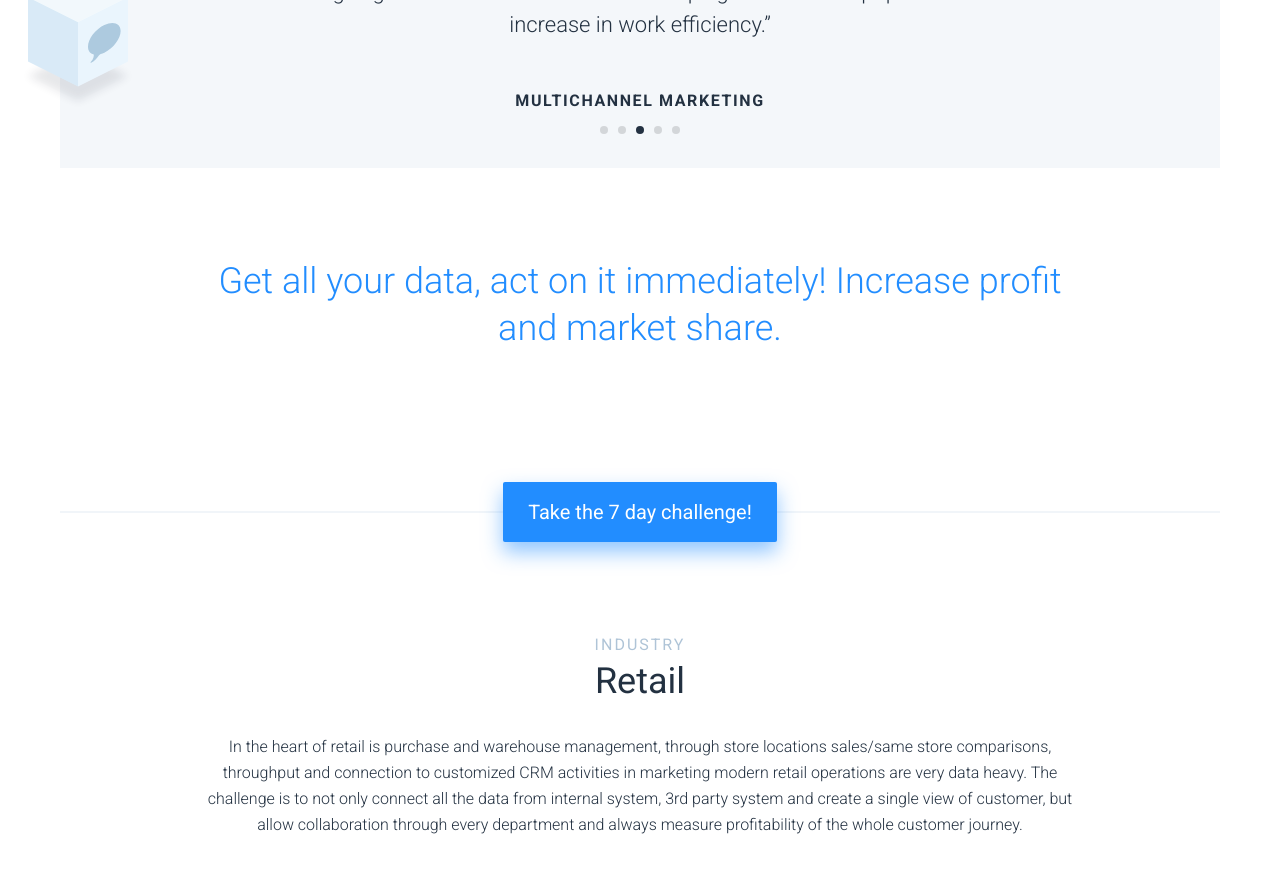
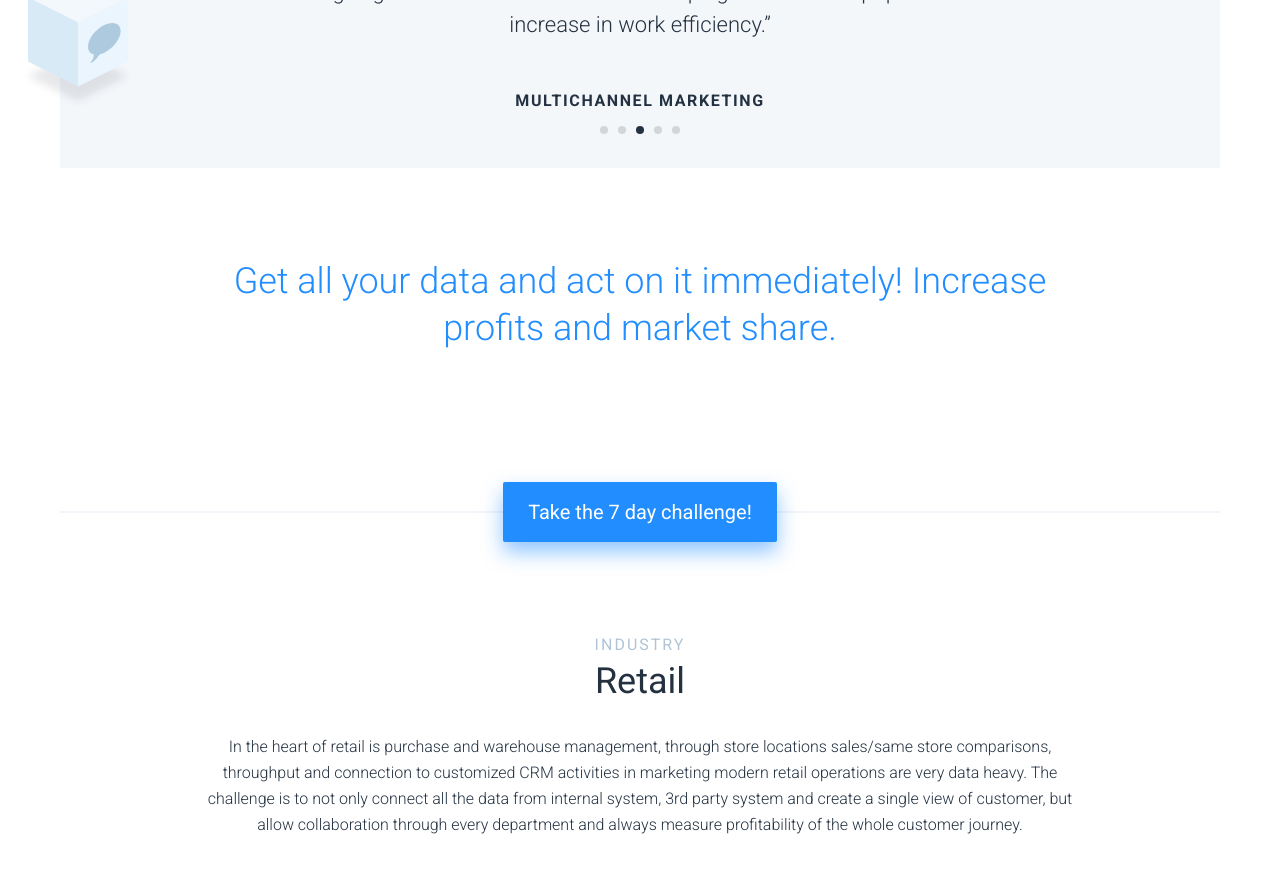
Before and after one commit to keboola/website, a Jekyll site: the page built from _solutions/solutions.md, in a window 1280 px wide and 900 px high, scrolled down 1031 px. Shown: the top 873 px of the window. Built offline with Jekyll 4.4.1, drawn with Linux system fonts in a browser that asks for light colours; nearby versions of some CDN libraries.

Commit message:
Update from Forestry.io - Updated solutions.md

```diff
--- a/_solutions/solutions.md
+++ b/_solutions/solutions.md
@@ -48,7 +48,8 @@ page_sections:
       months.
 - template: article-list-hp
   block: article-list-hp
-  headline: Get all your data, act on it immediately! Increase profit and market share.
+  headline: Get all your data and act on it immediately! Increase profits and market
+    share.
 - template: ask-demo
   block: ask-demo
   ctaname: Take the 7 day challenge!
```
